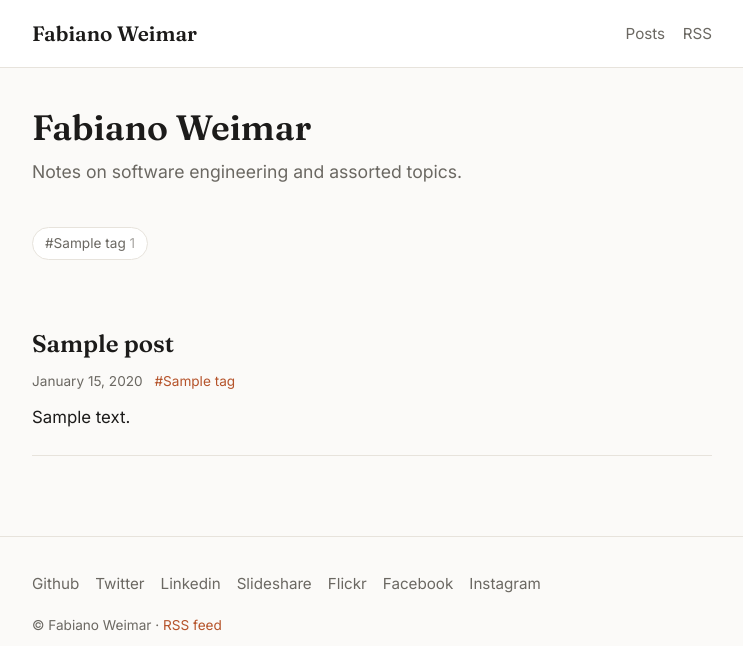
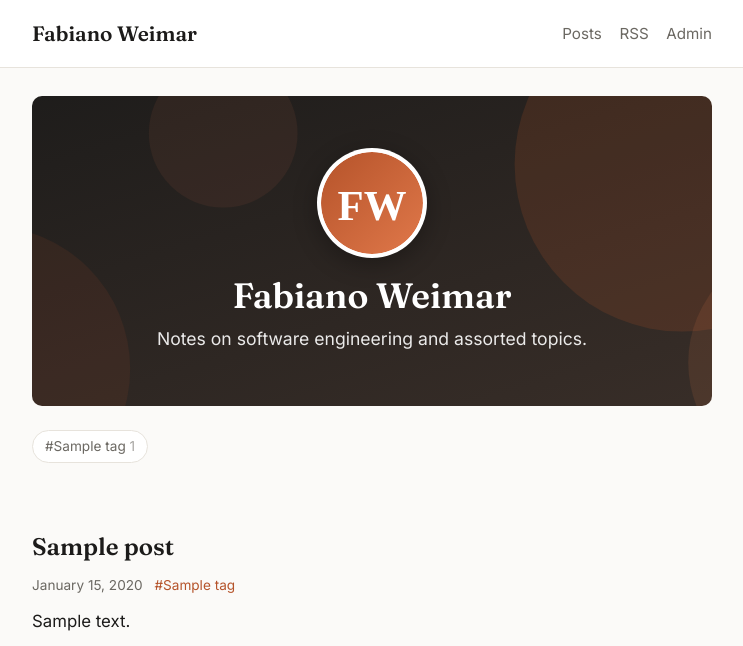
Before and after one commit to xiru/plain-blog, a Node server app: page / in a window 1280 px wide. Shown: the top 646 px of the page, without its empty margins (268-1011 px from the left). Run offline with Node 20, Linux system fonts and the light colour scheme; tables that the repository leaves empty hold one stand-in row (values such as "Sample post"); some libraries are stand-ins or nearby versions.

Commit message:
Add DISABLE_AUTH flag, branding images, and auth-aware nav links
- DISABLE_AUTH flag (default true) to bypass Google sign-in for local dev;
  warns at startup when the /admin area is open.
- Hide login/logout links and short-circuit /login and /auth/google to /admin
  when authentication is disabled.
- Boilerplate, customizable SVG imagery (avatar, header banner, favicon, OG
  image) under public/img/, configurable via IMG_* env vars; home hero +
  favicon + Open Graph/Twitter meta wired up.
- Update .env.example, docker-compose.yml, and README accordingly.
- Adjust tests: 62 passing, covering the flag, link visibility, login
  short-circuit, and branding defaults/rendering.

Co-Authored-By: Claude Opus 4.8 <noreply@anthropic.com>

```diff
--- a/docker-compose.yml
+++ b/docker-compose.yml
@@ -11,6 +11,7 @@ services:
       SITE_TITLE: "${SITE_TITLE:-Fabiano Weimar}"
       SITE_DESCRIPTION: "${SITE_DESCRIPTION:-Notes on software engineering and assorted topics.}"
       SITE_AUTHOR: "${SITE_AUTHOR:-Fabiano Weimar}"
+      DISABLE_AUTH: "${DISABLE_AUTH:-true}"
       ADMIN_EMAIL: "${ADMIN_EMAIL:-fabiano.weimar@gmail.com}"
       GOOGLE_CLIENT_ID: "${GOOGLE_CLIENT_ID:-}"
       GOOGLE_CLIENT_SECRET: "${GOOGLE_CLIENT_SECRET:-}"
--- a/public/css/style.css
+++ b/public/css/style.css
@@ -79,6 +79,33 @@ a:hover { text-decoration: underline; }
 .nav { display: flex; align-items: center; gap: 1.1rem; }
 .nav a { color: var(--color-muted); font-size: 0.95rem; }
 .nav a:hover { color: var(--color-accent); }
+
+/* Home hero (header image + avatar) — swap the images via IMG_* env vars
+   or by replacing the files in public/img/. */
+.hero {
+  margin: 1.75rem 0 0.5rem;
+  padding: 3.25rem 1.5rem;
+  border-radius: var(--radius);
+  background-color: #1c1b1a;
+  background-size: cover;
+  background-position: center;
+  text-align: center;
+  overflow: hidden;
+}
+.hero-inner { max-width: 540px; margin: 0 auto; }
+.hero-avatar {
+  width: 110px;
+  height: 110px;
+  border-radius: 50%;
+  object-fit: cover;
+  display: block;
+  margin: 0 auto 1.1rem;
+  border: 4px solid rgba(255, 255, 255, 0.85);
+  box-shadow: 0 6px 24px rgba(0, 0, 0, 0.3);
+  background: var(--color-surface);
+}
+.hero h1 { color: #ffffff; margin-bottom: 0.5rem; }
+.hero .lead { color: rgba(255, 255, 255, 0.9); }
 
 /* Intro / headings */
 .intro { padding: 2.5rem 0 1rem; }
--- a/src/routes/admin.ts
+++ b/src/routes/admin.ts
@@ -36,7 +36,7 @@ export function adminRoutes(repo: PostRepository, config: Config): Router {
   });
 
   // Guard only the /admin paths; other routers handle public requests.
-  router.use("/admin", requireAdmin(config.adminEmail));
+  router.use("/admin", requireAdmin(config.adminEmail, config.disableAuth));
 
   // Dashboard: list posts with edit/delete actions.
   router.get("/admin", (_req, res) => {
--- a/src/server.ts
+++ b/src/server.ts
@@ -9,4 +9,11 @@ const app = createApp(db, config);
 app.listen(config.port, () => {
   // eslint-disable-next-line no-console
   console.log(`plain-blog listening on port ${config.port} (${config.siteUrl})`);
+  if (config.disableAuth) {
+    // eslint-disable-next-line no-console
+    console.warn(
+      "⚠️  DISABLE_AUTH is on: the /admin area is OPEN to anyone. " +
+        "Set DISABLE_AUTH=false to enforce Google sign-in."
+    );
+  }
 });
--- a/views/index.ejs
+++ b/views/index.ejs
@@ -1,8 +1,11 @@
 <%- include("partials/header") %>
 
-<section class="intro">
-  <h1><%= site.title %></h1>
-  <p class="lead"><%= site.description %></p>
+<section class="hero" style="background-image: url('<%= branding.headerImage %>')">
+  <div class="hero-inner">
+    <img class="hero-avatar" src="<%= branding.avatar %>" alt="<%= site.author %>" width="110" height="110">
+    <h1><%= site.title %></h1>
+    <p class="lead"><%= site.description %></p>
+  </div>
 </section>
 
 <% if (tags && tags.length) { %>
--- a/views/partials/header.ejs
+++ b/views/partials/header.ejs
@@ -6,7 +6,17 @@
   <title><%= pageTitle ? pageTitle + " · " + site.title : site.title %></title>
   <meta name="description" content="<%= site.description %>">
   <meta name="author" content="<%= site.author %>">
+  <link rel="icon" type="image/svg+xml" href="<%= branding.favicon %>">
   <link rel="alternate" type="application/rss+xml" title="<%= site.title %>" href="/rss.xml">
+
+  <!-- Open Graph / Twitter social-share preview -->
+  <meta property="og:type" content="website">
+  <meta property="og:site_name" content="<%= site.title %>">
+  <meta property="og:title" content="<%= pageTitle ? pageTitle : site.title %>">
+  <meta property="og:description" content="<%= site.description %>">
+  <meta property="og:image" content="<%= site.url %><%= branding.ogImage %>">
+  <meta name="twitter:card" content="summary_large_image">
+  <meta name="twitter:image" content="<%= site.url %><%= branding.ogImage %>">
   <link rel="preconnect" href="https://fonts.googleapis.com">
   <link rel="preconnect" href="https://fonts.gstatic.com" crossorigin>
   <link href="https://fonts.googleapis.com/css2?family=Fraunces:opsz,wght@9..144,500;9..144,600&family=Inter:wght@400;500;600&display=swap" rel="stylesheet">
@@ -21,9 +31,11 @@
         <a href="/rss.xml">RSS</a>
         <% if (isAdmin) { %>
           <a href="/admin">Admin</a>
-          <form method="post" action="/logout" class="inline-form">
-            <button type="submit" class="linklike">Sign out</button>
-          </form>
+          <% if (authEnabled) { %>
+            <form method="post" action="/logout" class="inline-form">
+              <button type="submit" class="linklike">Sign out</button>
+            </form>
+          <% } %>
         <% } %>
       </nav>
     </div>
```
Also changed, not shown: src/app.ts (+6 -1 lines), src/config.ts (+27 -0 lines), src/lib/auth.ts (+7 -3 lines), src/routes/auth.ts (+6 -1 lines), test/auth.test.ts (+17 -0 lines), test/routes.test.ts (+55 -2 lines), README.md, public/img/avatar.svg (added), public/img/favicon.svg (added), public/img/header-bg.svg (added), public/img/og-image.svg (added), 1 other file.
